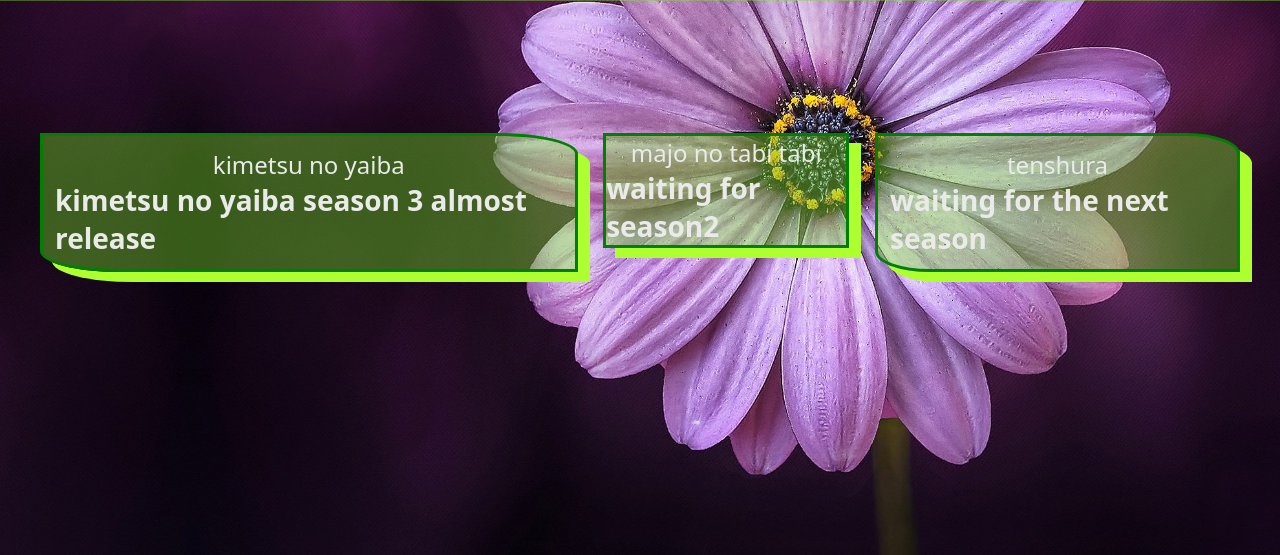
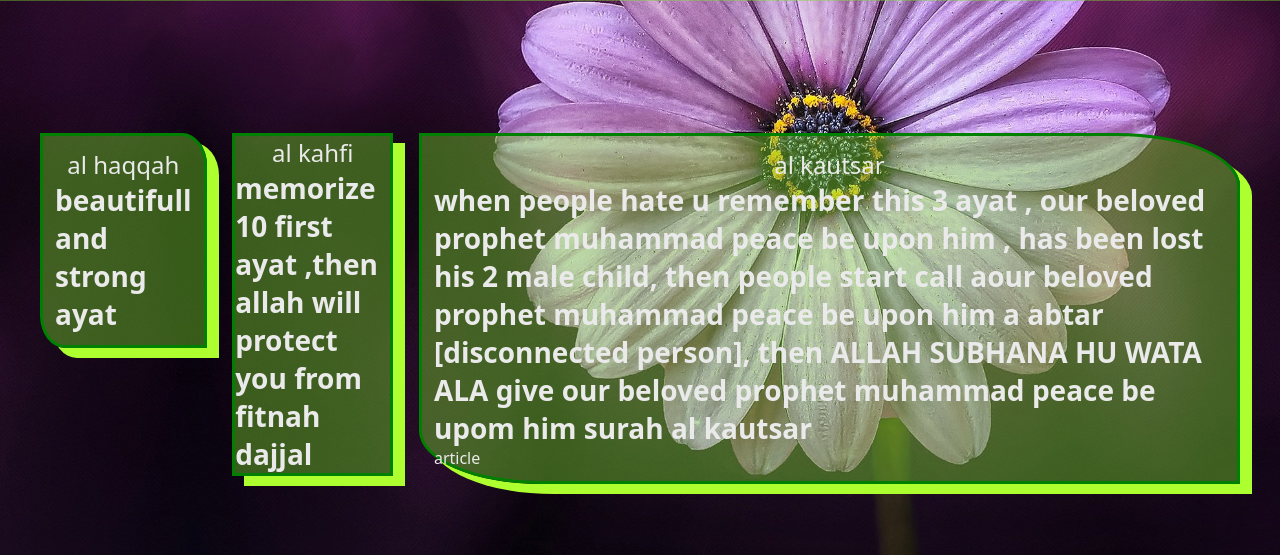
Before and after one commit to initer3737/storage, a website: page vanila/porto/index.html in a window 1280 px wide. Shown: the part 1480-2035 px from the top of the page. Drawn offline with Linux system fonts and the light colour scheme.

Commit message:
change to halalan thoyibban

```diff
--- a/vanila/porto/index.html
+++ b/vanila/porto/index.html
@@ -96,7 +96,7 @@
             <div class="mt-10">
                 <button class="btn-cta"
                 onmouseenter="playSelect()"
-                onclick="playActive();alert('kimetsu no yaiba season3 almost release')"
+                onclick="playActive();alert('memorize surah al mulk! ,Allah will protect you from grave torture')"
                 >anime list</button>
             </div>
         </div>
@@ -105,27 +105,32 @@
                <div class="card mt-10">
                   <div class="card-item card-item-green">
                     <p class="title text-center">
-                       kimetsu no yaiba
+                       al haqqah
                     </p>
                     <p class="deskripsi">
-                        kimetsu no yaiba season 3 almost release
+                        beautifull and strong ayat
                     </p>
                   </div>
                   <div class="card-item-green">
                     <p class="title text-center">
-                        majo no tabi tabi
+                        al kahfi
                     </p>
                     <p class="deskripsi">
-                       waiting for season2
+                      memorize 10 first ayat ,then allah will protect you from fitnah dajjal
                     </p>
                   </div>
                   <div class="card-item card-item-green">
                     <p class="title text-center">
-                       tenshura
+                       al kautsar
                     </p>
                     <p class="deskripsi">
-                        waiting for the next season
+                        when people hate u remember this 3 ayat ,
+                        our beloved prophet muhammad peace be upon him ,
+                        has been lost his 2 male child, then people
+                        start call aour beloved prophet muhammad peace be upon him a abtar [disconnected person],
+                        then ALLAH SUBHANA HU WATA ALA give our beloved prophet muhammad peace be upom him surah al kautsar
                     </p>
+                    <a href="https://medium.com/@quranschool29/the-history-meaning-and-message-of-surah-al-kausar-89895f35d9d6" target="_blank" rel="noopener noreferrer">article</a>
                   </div>
 
                </div>
```
Also changed, not shown: vanila/paralax/index.html (+3 -3 lines).
